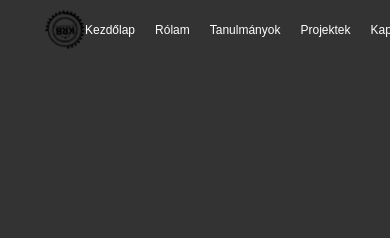
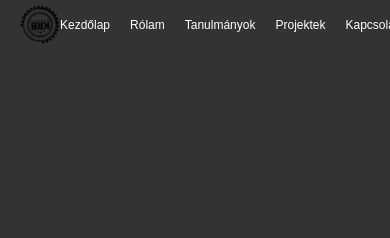
Before and after one commit to SirP99/SirP99.github.io, a plain HTML site: page index.html in a window 390 px wide. Shown: the top 238 px of the page. Drawn offline with Linux system fonts and the light colour scheme.

Commit message:
talan jo a nav

```diff
--- a/styles.css
+++ b/styles.css
@@ -14,7 +14,7 @@ body {
 header {
   background-color: #333;
   color: #fff;
-  padding: 10px;
+  padding: 5px;
   display: flex;
   justify-content: space-between;
   align-items: center;
@@ -23,12 +23,12 @@ header {
   left: 0;
   width: 100%;
   z-index: 9999;
-  margin-left: -15px;
+  margin-left: -35px;
 }
 
 @media (max-width: 768px) {
   header {
-    padding: 10px;
+    padding: 5px;
   }
 
   .logo img {
@@ -234,7 +234,7 @@ section#home {
   }
 
   header {
-    padding: 10px;
+    padding: 5px;
 
   }
 
```
